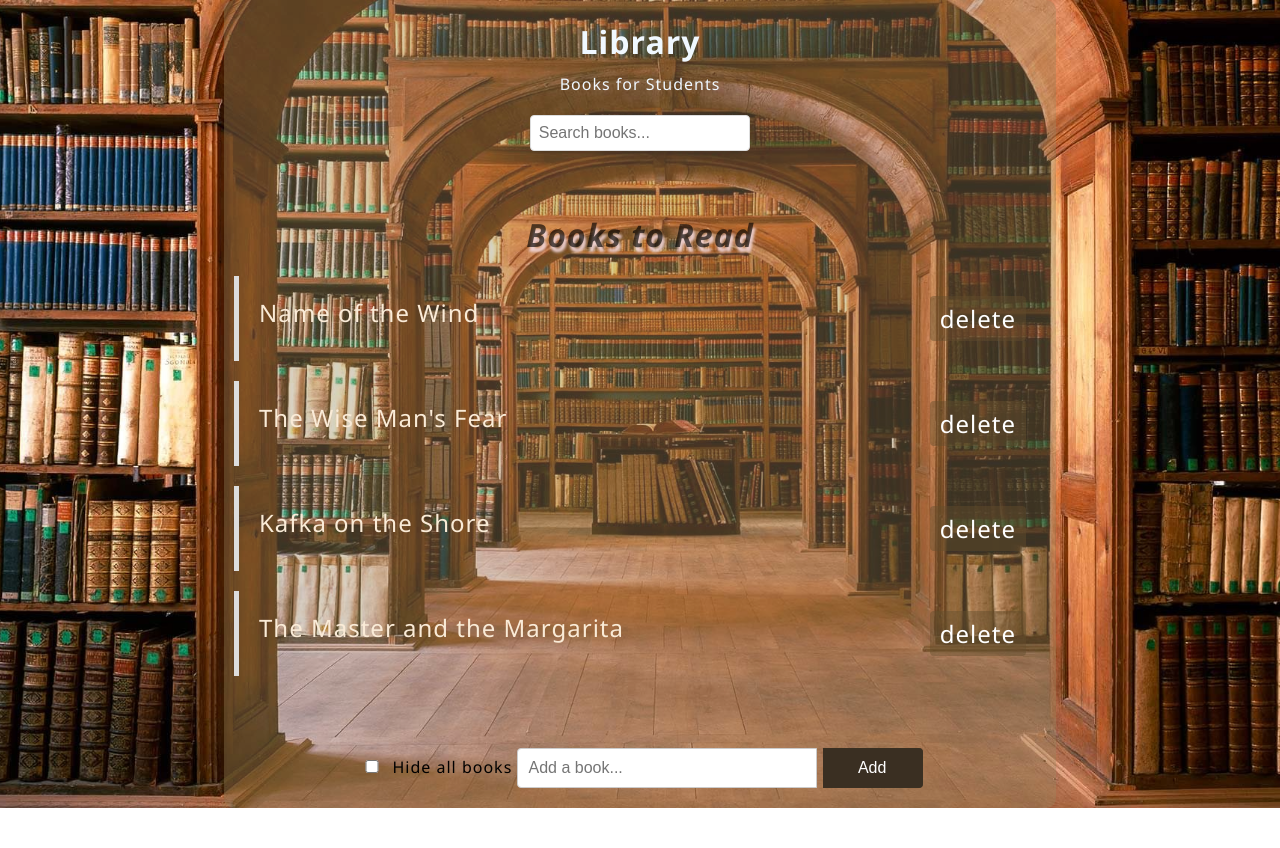
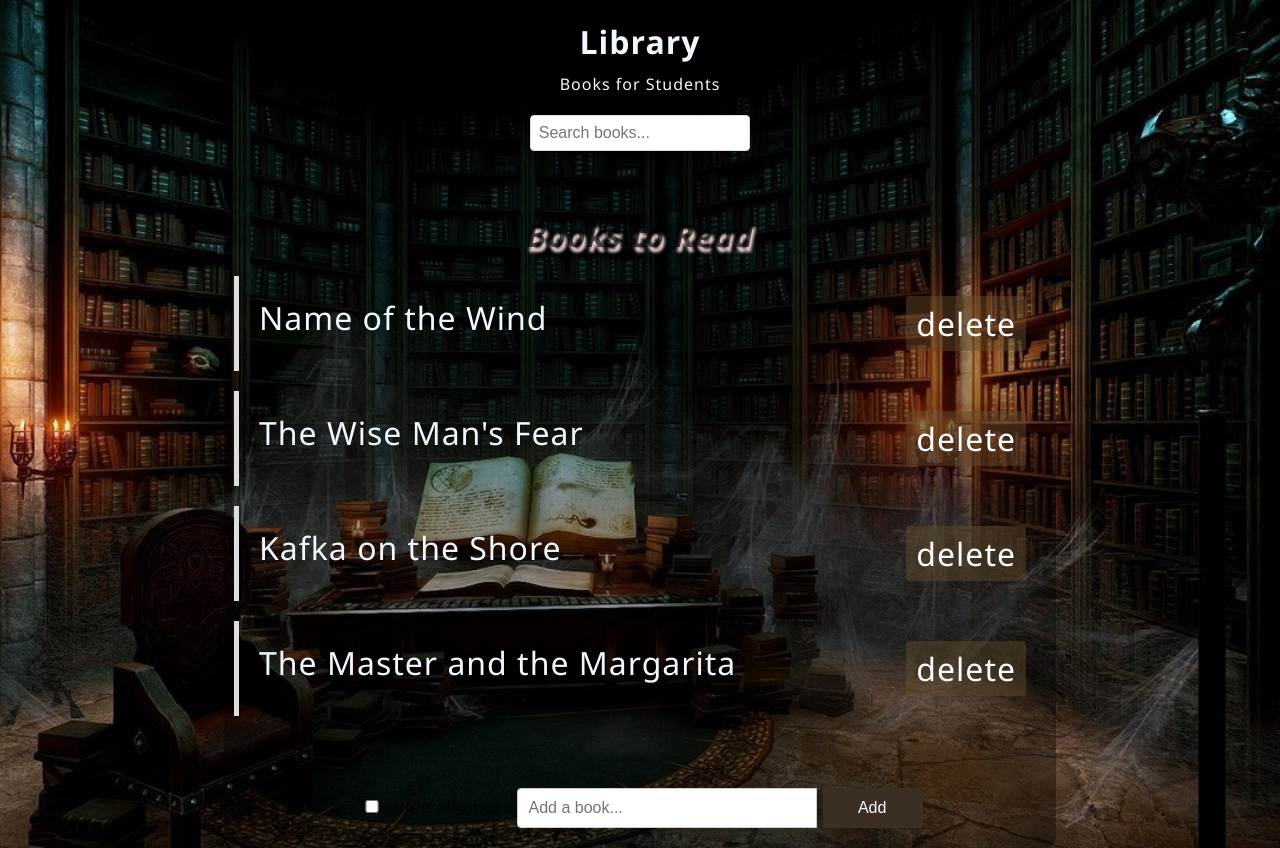
Before and after one commit to YuraSargsyan/Pet_Projects, a plain HTML site: page toDoList/index.html in a window 1280 px wide. Before the commit the page ends 808 px from the top, so only its background shows below. Drawn offline with Linux system fonts and the light colour scheme.

Commit message:
modified_todoList-background

```diff
--- a/toDoList/css/style.less
+++ b/toDoList/css/style.less
@@ -4,7 +4,7 @@
 }
 
 body {
-    background-image: url('/toDoList/images/1620756097_12-phonoteka_org-p-foni-dlya-biblioteki-stim-13.jpg');
+    background-image: url('/toDoList/images/1625579419_9-kartinkin-com-p-staraya-biblioteka-fon-krasivie-foni-9.jpg');
     background-size: cover;
     background-repeat: no-repeat;
     background-position: center;
@@ -22,7 +22,7 @@ body {
         gap: 2rem;
         min-width: 65%;
         min-height: 100vh;
-        background-color: rgba(151, 133, 94, 0.37);
+        background-color: rgba(0, 0, 0, 0.356);
         border-radius: 10px;
 
         .book-header {
@@ -65,8 +65,8 @@ body {
                     padding: 20px;
                     border-left: 5px solid #ddd;
                     margin: 20px 10px;
-                    font-size: 1.5rem;
-                    color: antiquewhite;
+                    font-size: 2rem;
+                    color: aliceblue;
                     &:hover {
                         border-color: #3f2800;
                     }
```
Also changed, not shown: toDoList/css/style.css, toDoList/images/1625579419_9-kartinkin-com-p-staraya-biblioteka-fon-krasivie-foni-9.jpg (added).
